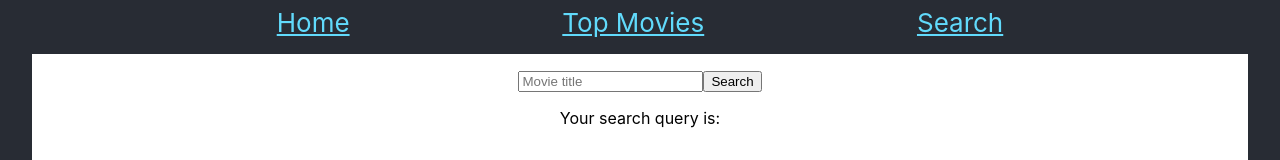
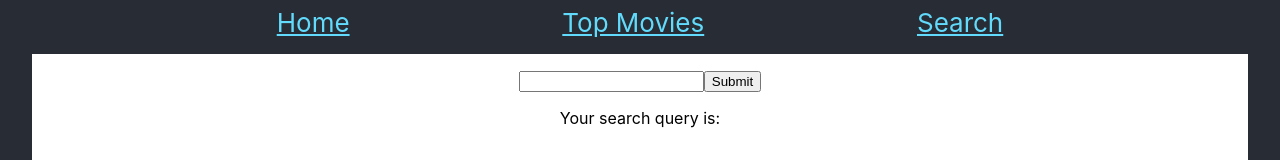
Before and after one commit to devgar/movie-api-client, a React (Create React App) app: page /search in a window 1280 px wide. Shown: the part 346-506 px from the top of the page. Built offline with nearby package versions, Linux system fonts and the light colour scheme.

Commit message:
Reorganizes search page and searchbox

```diff
--- a/src/components/searchBox.js
+++ b/src/components/searchBox.js
@@ -6,13 +6,13 @@ export default function SearchBox () {
 	function onSubmit(e) {
 		e.preventDefault()
 		const params = {}
-		if (e.target.q.value) params.q = e.target.q.value
+		if (e.target.query.value) params.query = e.target.query.value
 		setSearchParams(params)
 	}
 
 	return (
 		<form onSubmit={onSubmit} className="search-box">
-			<input name='q' type="text" placeholder="Movie title" />
+			<input name='query' type="text" placeholder="Movie title" />
 			<input type="submit" value="Search" />
 		</form>
 	)
--- a/src/routes/search.js
+++ b/src/routes/search.js
@@ -1,6 +1,6 @@
 import { useSearchParams } from 'react-router-dom'
 
-import SearchBox from '../components/searchBox'
+import SearchBox from '../components/SearchBox'
 
 export default function Search () {
 	const [searchParams] = useSearchParams()
@@ -8,7 +8,7 @@ export default function Search () {
 		<section className="column">
 			<SearchBox />
 			<p>
-			Your search query is: {searchParams.get('q')}
+			Your search query is: {searchParams.get('query')}
 			</p>
 		</section>
 	)
```
